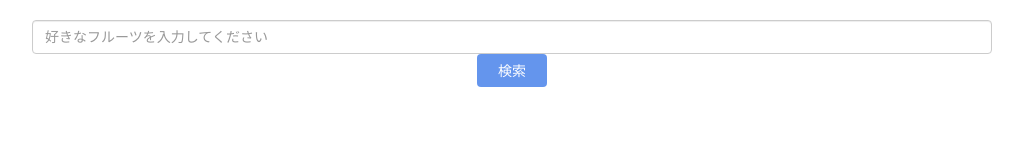
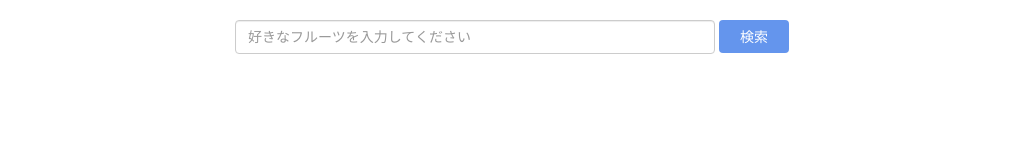
Before and after one commit to yamawo/Search-form, a plain HTML site: page index.html in a window 1280 px wide. Shown: the whole page, without its empty margins (128-1151 px from the left). Drawn offline with nearby package versions, Linux system fonts and the light colour scheme.

Commit message:
Fix conflict

```diff
--- a/style.css
+++ b/style.css
@@ -1,7 +1,3 @@
-<<<<<<< HEAD
-=======
-.loading img{padding:5px; }
->>>>>>> master
 #keyword {
   display: inline-block;
   width: 50%;
```
